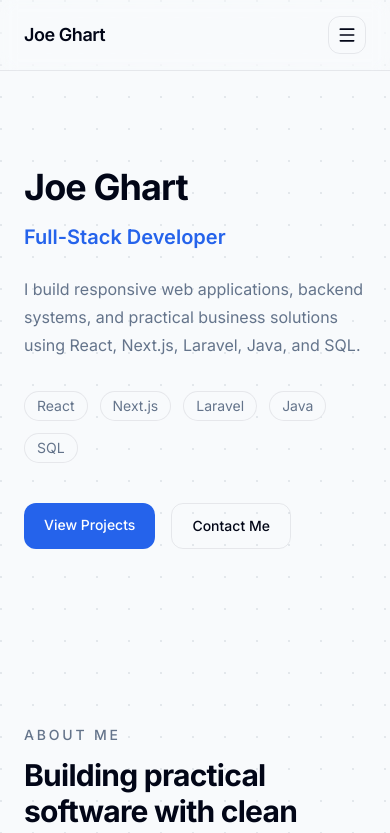
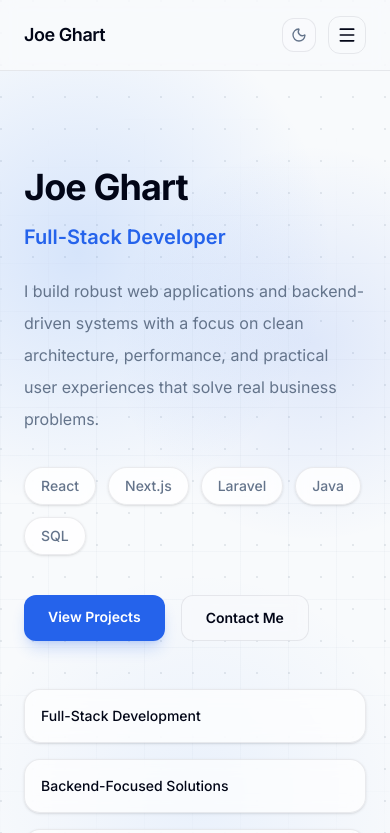
Before and after one commit to jghart/Portfolio, a Next.js app: page / in a window 390 px wide. Shown: the top 833 px of the page. Built offline with nearby package versions, Linux system fonts and the light colour scheme.

Commit message:
Fixed the bug related to loading and changed the UI

```diff
--- a/app/globals.css
+++ b/app/globals.css
@@ -70,40 +70,17 @@ button {
   max-width: 1200px;
 }
 
-.bg-background {
-  background-color: var(--background);
-}
-
-.bg-card {
-  background-color: var(--card);
-}
-
-.bg-muted {
-  background-color: var(--muted);
-}
-
-.bg-primary {
-  background-color: var(--primary);
-}
-
-.text-foreground {
-  color: var(--foreground);
-}
-
-.text-muted-foreground {
-  color: var(--muted-foreground);
-}
-
-.text-primary-foreground {
-  color: var(--primary-foreground);
-}
-
-.text-primary {
-  color: var(--primary);
-}
-
-.border-border {
-  border-color: var(--border);
+/* ─── Tailwind v4 CSS variable theme ─────────────────────────── */
+@theme inline {
+  --color-background: var(--background);
+  --color-foreground: var(--foreground);
+  --color-card: var(--card);
+  --color-card-foreground: var(--card-foreground);
+  --color-muted: var(--muted);
+  --color-muted-foreground: var(--muted-foreground);
+  --color-border: var(--border);
+  --color-primary: var(--primary);
+  --color-primary-foreground: var(--primary-foreground);
 }
 
 .hero-glow {
--- a/components/Navbar.tsx
+++ b/components/Navbar.tsx
@@ -1,8 +1,9 @@
 "use client";
 
 import Link from "next/link";
-import { Menu, X } from "lucide-react";
-import { useState } from "react";
+import { Menu, Moon, Sun, X } from "lucide-react";
+import { useEffect, useState } from "react";
+import { useTheme } from "next-themes";
 
 const navItems = [
   { label: "About", href: "#about" },
@@ -13,9 +14,32 @@ const navItems = [
 
 export default function Navbar() {
   const [isOpen, setIsOpen] = useState(false);
+  const [mounted, setMounted] = useState(false);
+  const [scrolled, setScrolled] = useState(false);
+
+  const { theme, setTheme } = useTheme();
+
+  useEffect(() => {
+    setMounted(true);
+
+    const handleScroll = () => {
+      setScrolled(window.scrollY > 12);
+    };
+
+    handleScroll();
+    window.addEventListener("scroll", handleScroll);
+
+    return () => window.removeEventListener("scroll", handleScroll);
+  }, []);
 
   return (
-    <header className="sticky top-0 z-50 border-b border-border bg-background/80 backdrop-blur">
+    <header
+      className={`sticky top-0 z-50 transition-all duration-300 ${
+        scrolled
+          ? "border-b border-border bg-background/85 shadow-sm backdrop-blur-xl"
+          : "border-b border-border bg-background/70 backdrop-blur"
+      }`}
+    >
       <div className="container mx-auto flex items-center justify-between px-6 py-4">
         <Link
           href="/"
@@ -24,40 +48,77 @@ export default function Navbar() {
           Joe Ghart
         </Link>
 
-        <nav className="hidden items-center gap-8 md:flex">
+        <nav className="hidden items-center gap-7 md:flex">
           {navItems.map((item) => (
             <a
               key={item.href}
               href={item.href}
-              className="text-sm font-medium text-muted-foreground transition hover:text-foreground"
+              className="group relative text-sm font-medium text-muted-foreground transition hover:text-foreground"
             >
               {item.label}
+              <span className="absolute -bottom-1 left-0 h-px w-0 bg-primary transition-all duration-200 group-hover:w-full" />
             </a>
           ))}
+
+          <button
+            type="button"
+            aria-label="Toggle theme"
+            onClick={() => setTheme(theme === "dark" ? "light" : "dark")}
+            className="rounded-xl border border-border bg-background/70 p-2 text-muted-foreground transition hover:bg-muted hover:text-foreground"
+          >
+            {mounted ? (
+              theme === "dark" ? (
+                <Sun className="h-4 w-4" />
+              ) : (
+                <Moon className="h-4 w-4" />
+              )
+            ) : (
+              <span className="block h-4 w-4" />
+            )}
+          </button>
 
           <a
             href="/resume.pdf"
             target="_blank"
             rel="noreferrer"
-            className="rounded-xl bg-primary px-4 py-2 text-sm font-medium text-primary-foreground transition hover:opacity-90"
+            className="rounded-xl bg-primary px-4 py-2 text-sm font-medium text-primary-foreground transition duration-200 hover:scale-[1.02] hover:opacity-90 active:scale-[0.98]"
           >
             Resume
           </a>
         </nav>
+
+        <div className="flex items-center gap-3 md:hidden">
+          <button
+            type="button"
+            aria-label="Toggle theme"
+            onClick={() => setTheme(theme === "dark" ? "light" : "dark")}
+            className="rounded-xl border border-border bg-background/70 p-2 text-muted-foreground transition hover:bg-muted hover:text-foreground"
+          >
+            {mounted ? (
+              theme === "dark" ? (
+                <Sun className="h-4 w-4" />
+              ) : (
+                <Moon className="h-4 w-4" />
+              )
+            ) : (
+              <span className="block h-4 w-4" />
+            )}
+          </button>
 
           <button
             type="button"
             aria-label={isOpen ? "Close menu" : "Open menu"}
             aria-expanded={isOpen}
             onClick={() => setIsOpen((prev) => !prev)}
-          className="rounded-xl border border-border p-2 transition hover:bg-muted md:hidden"
+            className="rounded-xl border border-border p-2 transition hover:bg-muted"
           >
             {isOpen ? <X className="h-5 w-5" /> : <Menu className="h-5 w-5" />}
           </button>
         </div>
+      </div>
 
       {isOpen && (
-        <div className="border-t border-border bg-background md:hidden">
+        <div className="border-t border-border bg-background/95 shadow-lg backdrop-blur md:hidden">
           <nav className="container mx-auto flex flex-col px-6 py-4">
             {navItems.map((item) => (
               <a
@@ -75,7 +136,7 @@ export default function Navbar() {
               target="_blank"
               rel="noreferrer"
               onClick={() => setIsOpen(false)}
-              className="mt-3 inline-flex w-fit rounded-xl bg-primary px-4 py-2 text-sm font-medium text-primary-foreground transition hover:opacity-90"
+              className="mt-3 inline-flex w-fit rounded-xl bg-primary px-4 py-2 text-sm font-medium text-primary-foreground transition duration-200 hover:scale-[1.02] hover:opacity-90 active:scale-[0.98]"
             >
               Resume
             </a>
--- a/components/sections/Hero.tsx
+++ b/components/sections/Hero.tsx
@@ -1,48 +1,87 @@
+import Reveal from "@/components/ui/Reveal";
 import { resumeData } from "@/data/resumeData";
+
+const techBadges = ["React", "Next.js", "Laravel", "Java", "SQL"];
+
+const metrics = [
+  "Full-Stack Development",
+  "Backend-Focused Solutions",
+  "Responsive Web Applications",
+];
 
 export default function Hero() {
   return (
-    <section id="hero" className="relative py-24 sm:py-32">
-      <div className="container mx-auto px-6">
+    <section
+      id="hero"
+      className="relative overflow-hidden py-24 sm:py-32 lg:py-36"
+    >
+      <div className="hero-glow" />
+      <div className="hero-grid" />
+
+      <div className="container relative z-10 mx-auto px-6">
         <div className="max-w-4xl">
-          <h1 className="text-4xl font-bold tracking-tight sm:text-5xl md:text-6xl">
+
+          <Reveal delay={0}>
+            <h1 className="text-4xl font-bold tracking-tight sm:text-5xl md:text-6xl lg:text-7xl">
               {resumeData.basics.name}
             </h1>
+          </Reveal>
 
-          <h2 className="mt-4 text-xl font-semibold text-primary sm:text-2xl">
-            {resumeData.basics.title}
+          <Reveal delay={0.08}>
+            <h2 className="mt-4 text-xl font-semibold text-primary sm:text-2xl md:text-3xl">
+              Full-Stack Developer
             </h2>
+          </Reveal>
 
-          <p className="mt-6 max-w-2xl text-base leading-7 text-muted-foreground sm:text-lg">
-            {resumeData.basics.description}
+          <Reveal delay={0.16}>
+            <p className="mt-6 max-w-2xl text-base leading-8 text-muted-foreground sm:text-lg">
+              I build robust web applications and backend-driven systems with a
+              focus on clean architecture, performance, and practical user
+              experiences that solve real business problems.
             </p>
+          </Reveal>
 
+          <Reveal delay={0.24}>
             <div className="mt-8 flex flex-wrap gap-3">
-            {["React", "Next.js", "Laravel", "Java", "SQL"].map((skill) => (
+              {techBadges.map((skill) => (
                 <span
                   key={skill}
-                className="rounded-full border border-border bg-background px-3 py-1 text-sm text-muted-foreground"
+                  className="rounded-full border border-border bg-card/80 px-4 py-2 text-sm font-medium text-muted-foreground shadow-sm backdrop-blur transition duration-200 hover:-translate-y-0.5 hover:border-primary hover:text-foreground"
                 >
                   {skill}
                 </span>
               ))}
             </div>
+          </Reveal>
 
+          <Reveal delay={0.32}>
             <div className="mt-10 flex flex-wrap gap-4">
               <a
                 href="#projects"
-              className="rounded-xl bg-primary px-5 py-3 text-sm font-medium text-primary-foreground transition hover:opacity-90"
+                className="rounded-xl bg-primary px-6 py-3 text-sm font-semibold text-primary-foreground shadow-lg shadow-primary/20 transition duration-200 hover:scale-[1.02] hover:opacity-90 active:scale-[0.98]"
               >
                 View Projects
               </a>
 
               <a
                 href="#contact"
-              className="rounded-xl border border-border px-5 py-3 text-sm font-medium transition hover:bg-muted"
+                className="rounded-xl border border-border bg-background/70 px-6 py-3 text-sm font-semibold text-foreground backdrop-blur transition duration-200 hover:scale-[1.02] hover:bg-muted active:scale-[0.98]"
               >
                 Contact Me
               </a>
             </div>
+          </Reveal>
+
+          <div className="mt-12 grid max-w-3xl gap-4 sm:grid-cols-3">
+            {metrics.map((item, index) => (
+              <Reveal key={item} delay={0.4 + index * 0.08}>
+                <div className="rounded-2xl border border-border bg-card/70 p-4 shadow-sm backdrop-blur">
+                  <p className="text-sm font-medium text-foreground">{item}</p>
+                </div>
+              </Reveal>
+            ))}
+          </div>
+
         </div>
       </div>
     </section>
--- a/components/ui/Reveal.tsx
+++ b/components/ui/Reveal.tsx
@@ -7,19 +7,37 @@ type RevealProps = {
   children: ReactNode;
   delay?: number;
   className?: string;
+  once?: boolean;
+  inView?: boolean;
 };
 
 export default function Reveal({
   children,
   delay = 0,
   className,
+  once = true,
+  inView = false,
 }: RevealProps) {
+  if (inView) {
+    return (
+      <motion.div
+        className={className}
+        initial={{ opacity: 0, y: 22 }}
+        whileInView={{ opacity: 1, y: 0 }}
+        viewport={{ once, amount: 0.2 }}
+        transition={{ duration: 0.55, delay, ease: "easeOut" as const }}
+      >
+        {children}
+      </motion.div>
+    );
+  }
+
   return (
     <motion.div
       className={className}
       initial={{ opacity: 0, y: 22 }}
       animate={{ opacity: 1, y: 0 }}
-      transition={{ duration: 0.55, delay, ease: "easeOut" }}
+      transition={{ duration: 0.55, delay, ease: "easeOut" as const }}
     >
       {children}
     </motion.div>
--- a/data/resumeData.ts
+++ b/data/resumeData.ts
@@ -1,5 +1,3 @@
-import { Github, Linkedin, Mail } from "lucide-react";
-
 export const resumeData = {
   basics: {
     name: "Joe Ghart",
@@ -16,19 +14,16 @@ export const resumeData = {
         network: "GitHub",
         username: "jghart",
         url: "https://github.com/jghart",
-        icon: Github,
       },
       {
         network: "LinkedIn",
         username: "jg-developer",
         url: "https://www.linkedin.com/in/jg-developer",
-        icon: Linkedin,
       },
       {
         network: "Email",
         username: "appiahjoe88@gmail.com",
         url: "mailto:appiahjoe88@gmail.com",
-        icon: Mail,
       },
     ],
   },
--- a/next.config.ts
+++ b/next.config.ts
@@ -2,7 +2,6 @@ import type { NextConfig } from "next";
 
 const nextConfig: NextConfig = {
   /* config options here */
-  reactCompiler: true,
 };
 
 export default nextConfig;
```
Also changed, not shown: components/sections/Projects.tsx (+12 -8 lines), components/ui/ProjectCard.tsx (+7 -5 lines). Lines whose indentation alone changed are shown as unchanged.
